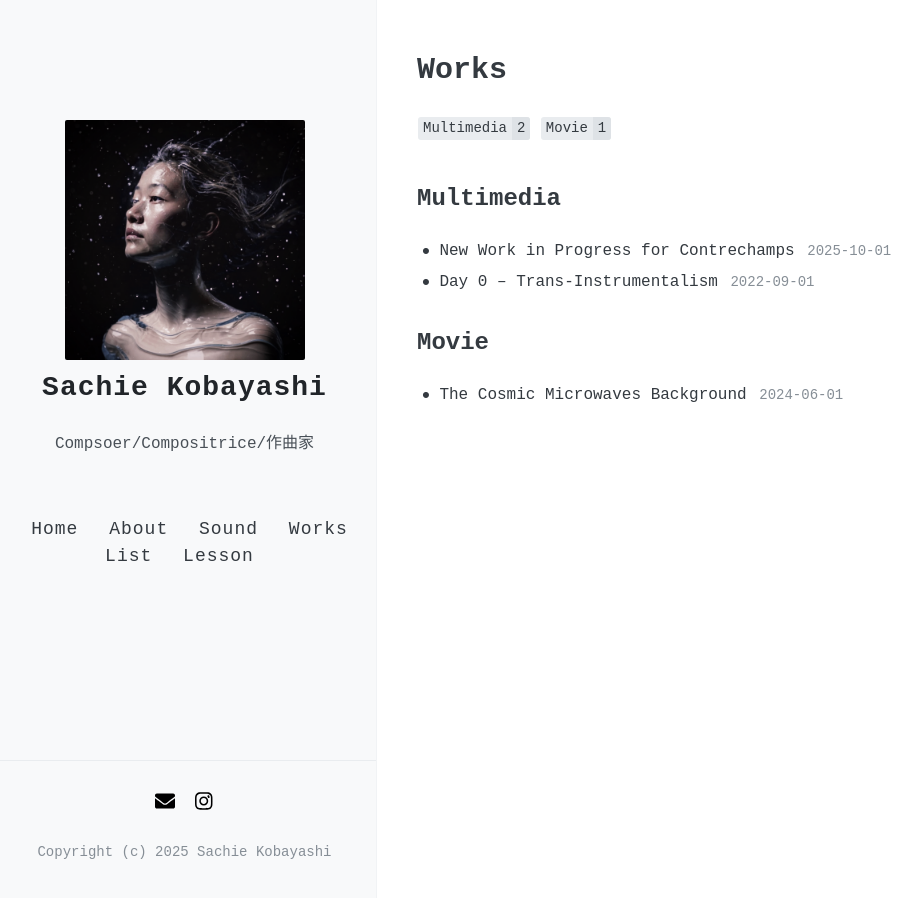
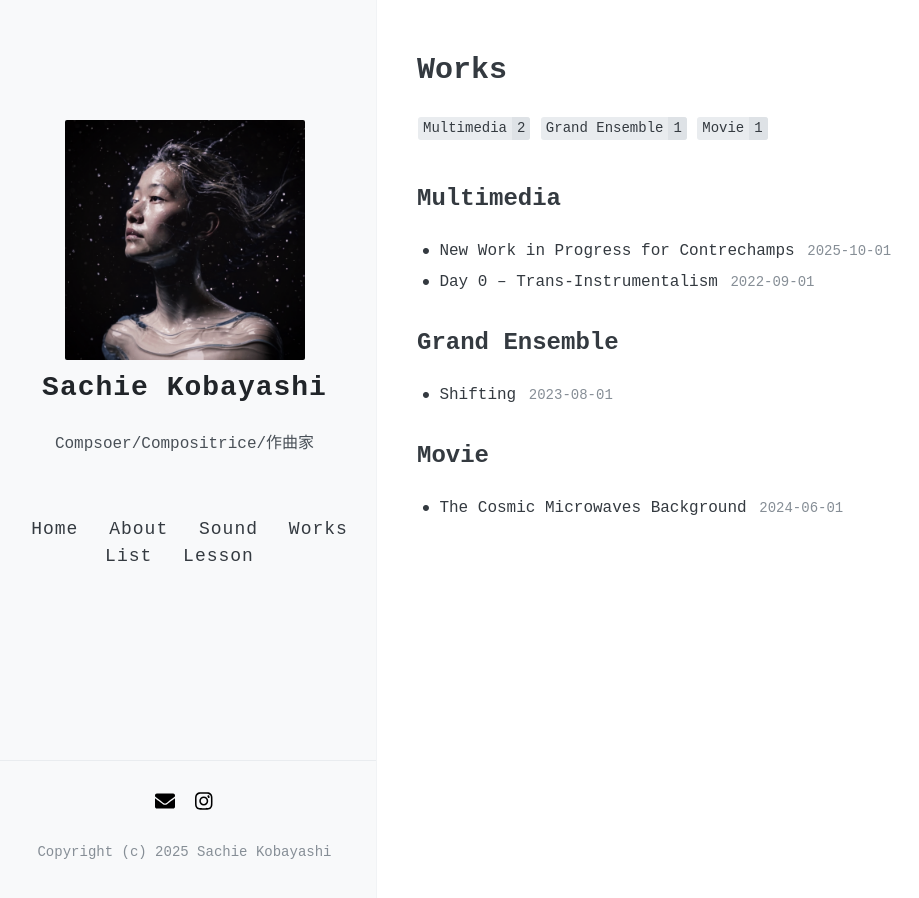
Before and after one commit to kbys88/kbys88.github.io, a Jekyll site: the page built from tags/index.html, in a window 1280 px wide. Shown: the whole page, without its empty margins (7-926 px from the left). Built offline with Jekyll 4.4.1, drawn with Linux system fonts in a browser that asks for light colours; nearby versions of some CDN libraries.

Commit message:
Update and rename Shifting.md to 2023-08-01-Shifting.md

```diff
--- a/_posts/Shifting.md
+++ b/_posts/2023-08-01-Shifting.md
@@ -1,7 +1,7 @@
 ---
 layout: post
 title: Shifting
-date: 2025-07-28
+date: 2023-08-01
 Author: Sachie
 categories:
 tags: [Grand Ensemble]
```
